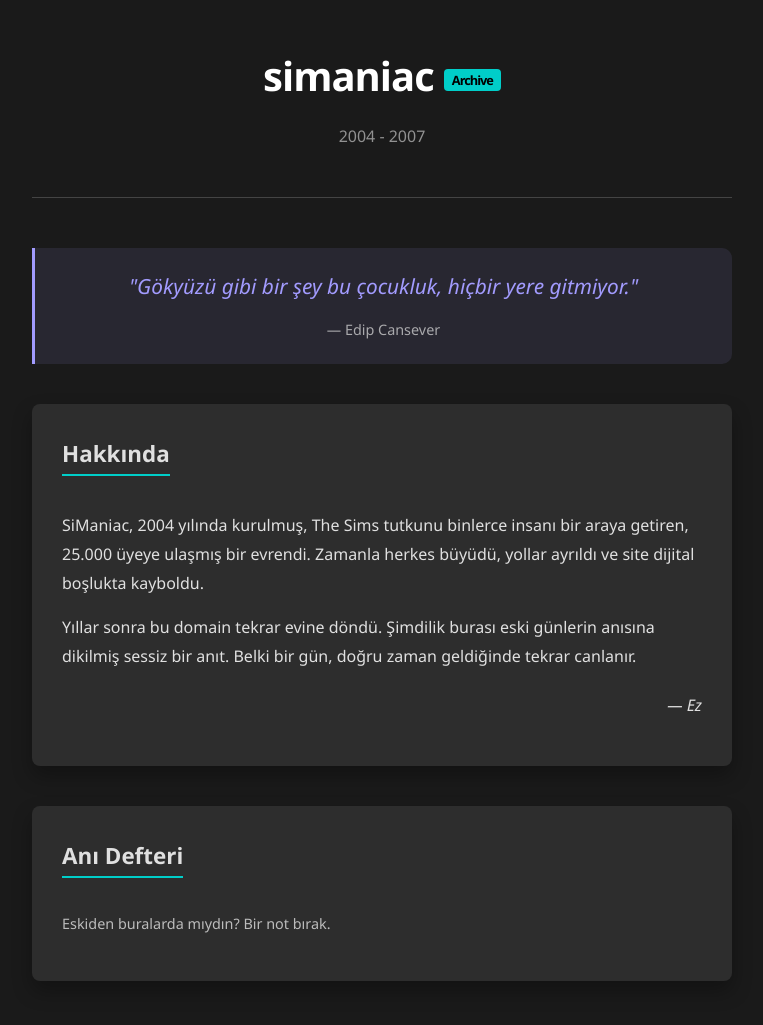
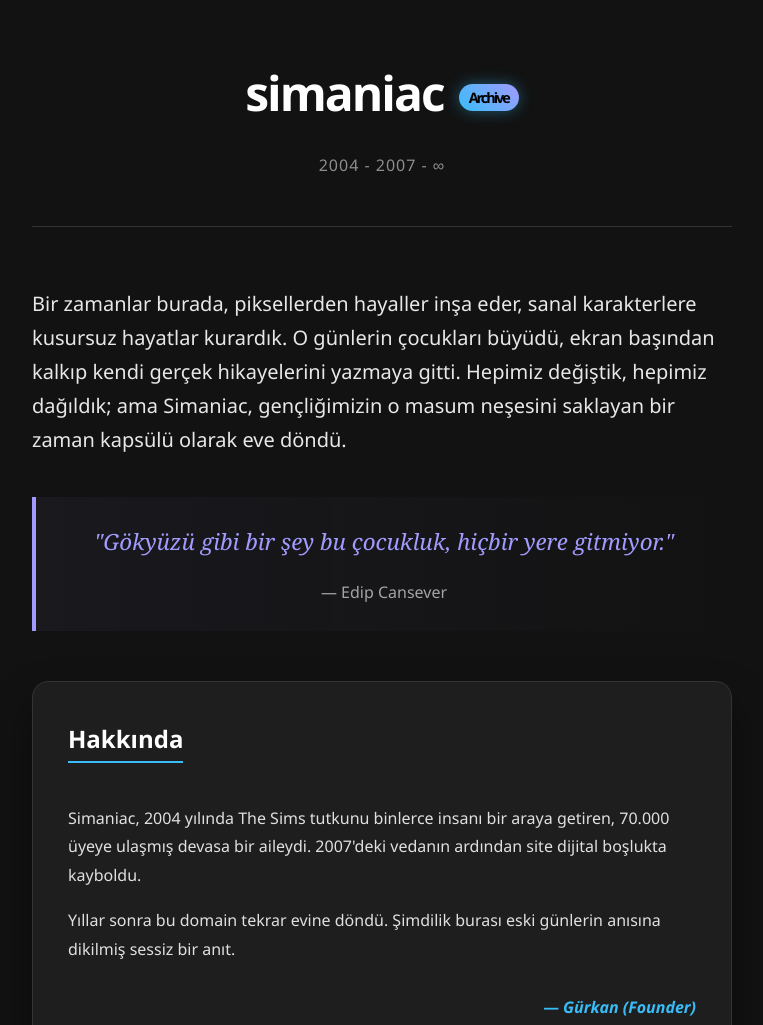
Before and after one commit to EzerchE/simaniac, a plain HTML site: page index.html in a window 1280 px wide. Shown: the top 1025 px of the page, without its empty margins (258-1021 px from the left). Drawn offline with Linux system fonts and the light colour scheme; a script that the page names is missing.

Commit message:
Revise index.html with content and style updates
Updated the website's description and styling, enhanced the layout, and added new content.

```diff
--- a/index.html
+++ b/index.html
@@ -4,18 +4,18 @@
     <meta charset="UTF-8">
     <meta name="viewport" content="width=device-width, initial-scale=1.0">
     <title>SiManiac.com | 2004 - ∞</title>
-    <meta name="description" content="SiManiac.com - Bir zamanların efsanevi The Sims topluluğu.">
+    <meta name="description" content="Simaniac.com - Bir zamanların efsanevi The Sims topluluğu. Dijital bir anı defteri.">
     <style>
         :root {
-            --bg-color: #1a1a1a;
-            --card-bg: #2d2d2d;
+            --bg-color: #121212; /* Daha derin siyah */
+            --card-bg: #1e1e1e;
             --text-color: #e0e0e0;
-            --accent-color: #00cec9; /* Sims elması turkuazı */
-            --quote-color: #a29bfe;
+            --accent-color: #38bdf8; /* Sims elması mavisi */
+            --quote-border: #a29bfe;
         }
 
         body {
-            font-family: 'Segoe UI', Tahoma, Geneva, Verdana, sans-serif;
+            font-family: 'Segoe UI', 'Helvetica Neue', sans-serif;
             background-color: var(--bg-color);
             color: var(--text-color);
             margin: 0;
@@ -29,82 +29,99 @@
         .container {
             max-width: 700px;
             margin: 0 auto;
-            padding: 40px 20px;
+            padding: 50px 25px;
             flex: 1;
         }
 
         header {
             text-align: center;
-            margin-bottom: 50px;
-            border-bottom: 1px solid #444;
+            margin-bottom: 60px;
+            border-bottom: 1px solid #333;
             padding-bottom: 30px;
         }
 
         h1 {
-            font-size: 2.5rem;
+            font-size: 3rem;
             margin: 0;
-            letter-spacing: -1px;
+            letter-spacing: -2px;
             color: #fff;
+            font-weight: 800;
         }
 
         .badge {
-            background: var(--accent-color);
+            background: linear-gradient(45deg, var(--accent-color), var(--quote-border));
             color: #000;
-            padding: 2px 8px;
-            border-radius: 4px;
-            font-size: 0.8rem;
+            padding: 4px 10px;
+            border-radius: 20px;
+            font-size: 0.9rem;
             font-weight: bold;
             vertical-align: middle;
-            margin-left: 10px;
+            margin-left: 15px;
+            box-shadow: 0 0 15px rgba(56, 189, 248, 0.4);
         }
 
-        /* ALINTI STİLİ */
+        /* BİZİM YAZIMIZ (GİRİŞ) */
+        .intro-text {
+            font-size: 1.25rem;
+            color: #fff;
+            margin-bottom: 40px;
+            line-height: 1.7;
+            opacity: 0.9;
+        }
+
+        /* ALINTI KUTUSU */
         .quote-box {
             text-align: center;
-            margin: 40px 0;
-            padding: 20px;
-            border-left: 3px solid var(--quote-color);
-            background: rgba(162, 155, 254, 0.1);
-            border-radius: 0 10px 10px 0;
+            margin: 0 0 50px 0;
+            padding: 25px;
+            border-left: 4px solid var(--quote-border);
+            background: linear-gradient(to right, rgba(162, 155, 254, 0.05), transparent);
+            border-radius: 0 12px 12px 0;
         }
 
         .quote-text {
-            font-size: 1.3rem;
+            font-size: 1.4rem;
             font-style: italic;
-            color: var(--quote-color);
+            color: var(--quote-border);
             display: block;
-            margin-bottom: 10px;
+            margin-bottom: 15px;
+            font-family: 'Georgia', serif;
         }
 
         .quote-author {
-            font-size: 0.9rem;
+            font-size: 1rem;
             opacity: 0.7;
         }
 
-        .content {
+        /* İÇERİK KUTULARI */
+        .content-card {
             background: var(--card-bg);
-            padding: 30px;
-            border-radius: 8px;
-            box-shadow: 0 10px 20px rgba(0,0,0,0.3);
-            margin-bottom: 40px;
+            padding: 35px;
+            border-radius: 16px;
+            box-shadow: 0 20px 40px rgba(0,0,0,0.4);
+            margin-bottom: 50px;
+            border: 1px solid #333;
         }
 
         h2 {
             border-bottom: 2px solid var(--accent-color);
             display: inline-block;
             margin-top: 0;
-            font-size: 1.4rem;
+            margin-bottom: 25px;
+            font-size: 1.5rem;
+            color: #fff;
         }
 
         footer {
             text-align: center;
-            padding: 20px;
-            font-size: 0.8rem;
+            padding: 30px;
+            font-size: 0.9rem;
             opacity: 0.5;
-            border-top: 1px solid #444;
+            border-top: 1px solid #333;
         }
 
-        a { color: var(--accent-color); text-decoration: none; }
+        a { color: var(--accent-color); text-decoration: none; transition: color 0.3s;}
+        a:hover { color: var(--quote-border); }
     </style>
 </head>
 <body>
@@ -112,46 +129,50 @@
     <div class="container">
         <header>
             <h1>simaniac<span class="badge">Archive</span></h1>
-            <p style="opacity: 0.6; margin-top: 10px;">2004 - 2007</p>
+            <p style="opacity: 0.6; margin-top: 15px; letter-spacing: 1px;">2004 - 2007 - ∞</p>
         </header>
+
+        <div class="intro-text">
+            <p>
+                Bir zamanlar burada, piksellerden hayaller inşa eder, sanal karakterlere kusursuz hayatlar kurardık. O günlerin çocukları büyüdü, ekran başından kalkıp kendi gerçek hikayelerini yazmaya gitti. Hepimiz değiştik, hepimiz dağıldık; ama Simaniac, gençliğimizin o masum neşesini saklayan bir zaman kapsülü olarak eve döndü.
+            </p>
+        </div>
 
         <div class="quote-box">
             <span class="quote-text">"Gökyüzü gibi bir şey bu çocukluk, hiçbir yere gitmiyor."</span>
             <span class="quote-author">— Edip Cansever</span>
         </div>
 
-        <div class="content">
+        <div class="content-card">
             <h2>Hakkında</h2>
             <p>
-                SiManiac, 2004 yılında kurulmuş, The Sims tutkunu binlerce insanı bir araya getiren, 25.000 üyeye ulaşmış bir evrendi. Zamanla herkes büyüdü, yollar ayrıldı ve site dijital boşlukta kayboldu.
+                Simaniac, 2004 yılında The Sims tutkunu binlerce insanı bir araya getiren, 70.000 üyeye ulaşmış devasa bir aileydi. 2007'deki vedanın ardından site dijital boşlukta kayboldu.
             </p>
             <p>
-                Yıllar sonra bu domain tekrar evine döndü. Şimdilik burası eski günlerin anısına dikilmiş sessiz bir anıt. Belki bir gün, doğru zaman geldiğinde tekrar canlanır.
+                Yıllar sonra bu domain tekrar evine döndü. Şimdilik burası eski günlerin anısına dikilmiş sessiz bir anıt.
             </p>
-            <p style="text-align: right; margin-top: 20px;"><em>— Ez</em></p>
+            <p style="text-align: right; margin-top: 30px; font-weight: bold; color: var(--accent-color);"><em>— Gürkan (Founder)</em></p>
         </div>
 
-        <div class="content">
+        <div class="content-card" id="guestbook">
             <h2>Anı Defteri</h2>
-            <p style="font-size: 0.9rem; opacity: 0.8;">
-                Eskiden buralarda mıydın? Bir not bırak.
+            <p style="font-size: 1rem; opacity: 0.8; margin-bottom: 30px;">
+                Eskiden buralarda mıydın? Bir not bırak, belki eski bir dostunla karşılaşırsın.
             </p>
 
             <div id="disqus_thread"></div>
             <script>
-                /**
-                * ÖNEMLİ: AŞAĞIDAKİ 'PAGE_URL' ve 'PAGE_IDENTIFIER' ALANLARINI DOLDURMAN GEREKEBİLİR
-                * AMA ŞU ANLIK BOŞ BIRAKSAN DA ÇALIŞIR.
-                */
+
                 var disqus_config = function () {
                     this.page.url = "https://simaniac.com";
-                    this.page.identifier = "simaniac-main";
+                    this.page.identifier = "simaniac-home-v1";
                 };
 
                 (function() { // DON'T EDIT BELOW THIS LINE
                     var d = document, s = d.createElement('script');
-                    // BURADAKI 'EXAMPLE' YAZAN YERI KENDI ALACAGIN KISA ISIMLE DEGISTIRECEKSIN (2. ADIMDA)
-                    s.src = 'https://simaniac.disqus.com/embed.js';
+                    // DİKKAT: AŞAĞIDAKİ 'EXAMPLE' YERİNE DISQUS'TAN ALDIĞIN KISA İSMİ YAZ.
+                    // Örnek: s.src = 'https://simaniac.disqus.com/embed.js';
+                    s.src = 'https://EXAMPLE.disqus.com/embed.js';
                     s.setAttribute('data-timestamp', +new Date());
                     (d.head || d.body).appendChild(s);
                 })();
@@ -161,7 +182,7 @@
     </div>
 
     <footer>
-        &copy; 2025 Simaniac.com
+        &copy; 2025 Simaniac.com | The Sims, Electronic Arts'ın tescilli markasıdır. Bu bir hayran oluşumudur.
     </footer>
 
 </body>
```
